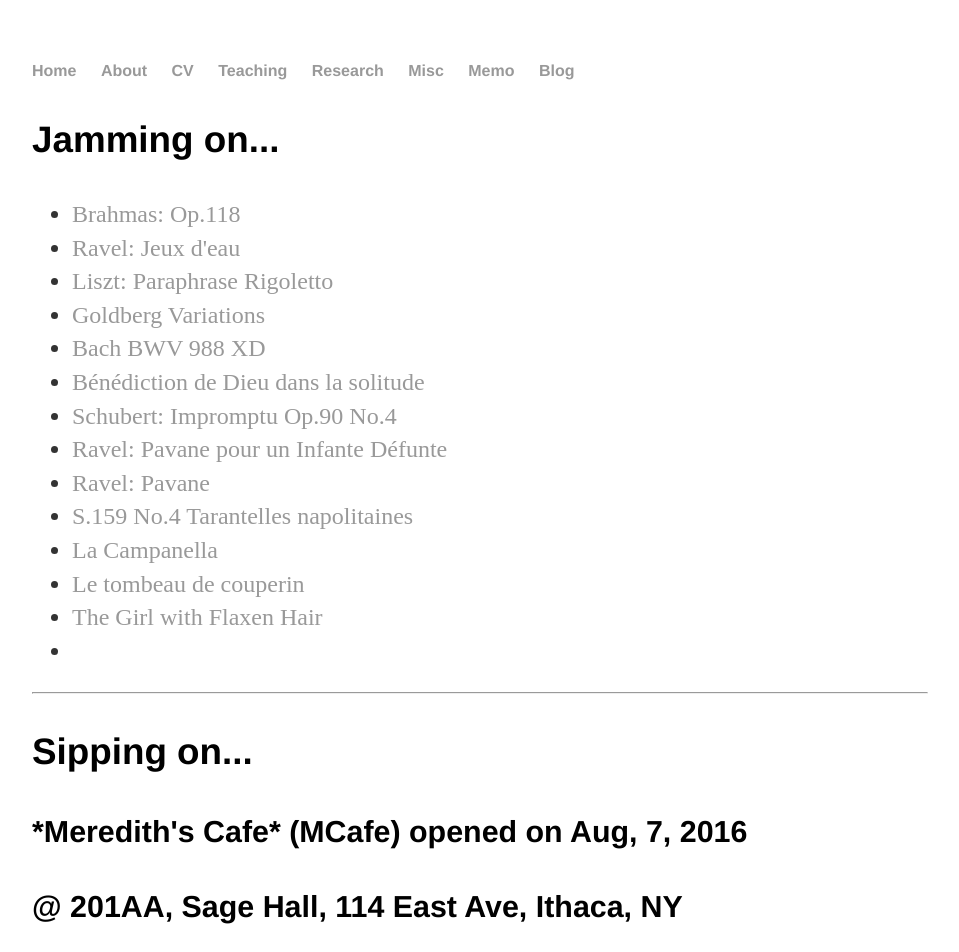
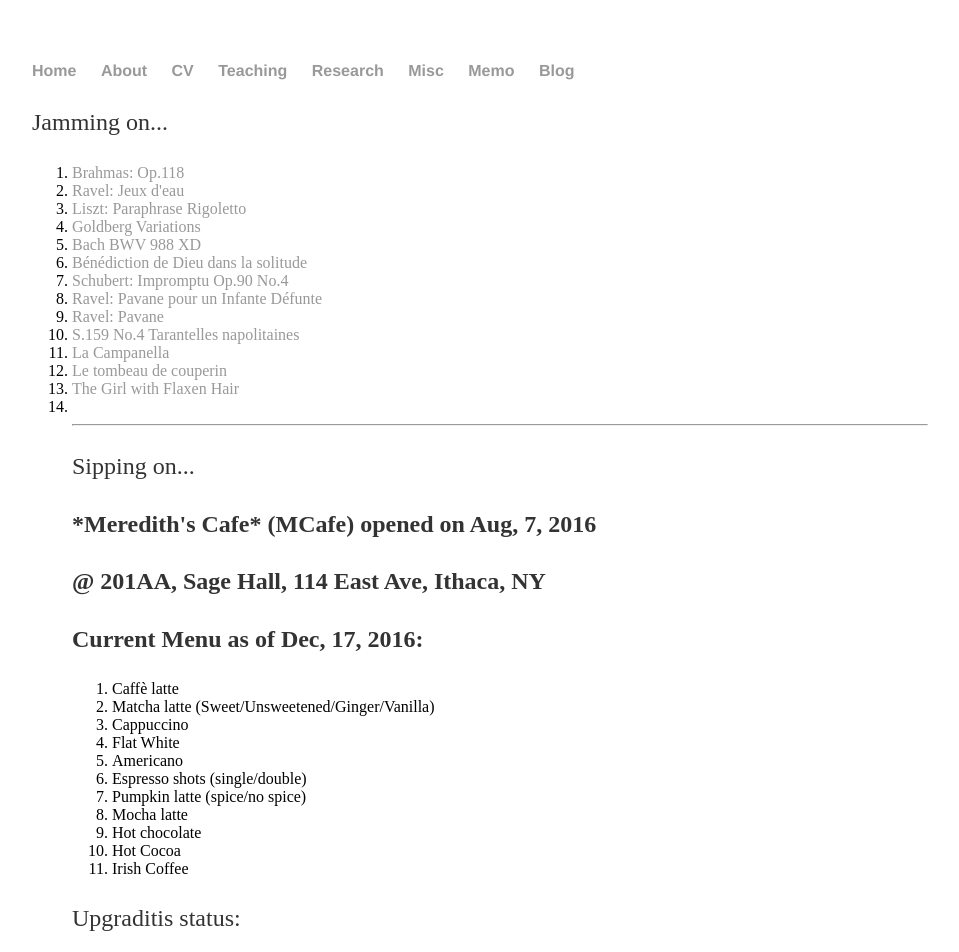
Before and after one commit to shenglih/shenglih.github.io, a Jekyll site: the page built from misc/index.html, in a window 1280 px wide. Shown: the top 952 px of the page, without its empty margins (160-1119 px from the left). Built offline with Jekyll 4.4.1, drawn with Linux system fonts in a browser that asks for light colours.

Commit message:
Update index.html

```diff
--- a/misc/index.html
+++ b/misc/index.html
@@ -3,8 +3,8 @@ layout: misc
 title: Shengli Hu, Misc
 ---
 <div class="blurb">
-	<h3> Jamming on... </h3>
-	<ul>
+	<p> Jamming on... </p>
+	<ol>
 		<li> <a href="/misc/Brahms_118.pdf">Brahmas: Op.118 </a> </li>
 		<li> <a href="/misc/Jeux_d_eau.pdf">Ravel: Jeux d'eau</a> </li>
 		<li> <a href="/misc/Rigoletto.pdf"> Liszt: Paraphrase Rigoletto</a></li>
@@ -19,13 +19,13 @@ title: Shengli Hu, Misc
 		<li> <a href="/misc/Ravel_Le_tombeau.pdf">Le tombeau de couperin</a></li>
 		<li> <a href="/misc/43039_the-girl-with-the-flaxen-hair-102e4cf5-f758-4af9-8e26-89ae80e6c09a.pdf">The Girl with Flaxen Hair</a> </li>
 		<li> </li>
-	</ul>
+	</pl>
 	<hr>
-	<h3> Sipping on... </h3>
-	<h4> <strong> *Meredith's Cafe* (MCafe) opened on Aug, 7, 2016 </strong> </h4>
-	<h4> <strong> @ 201AA, Sage Hall, 114 East Ave, Ithaca, NY </strong> </h4>
-	<h4> <strong> Current Menu as of Dec, 17, 2016:</strong> </h4>
-	<ul>
+	<p> Sipping on... </p>
+	<p> <strong> *Meredith's Cafe* (MCafe) opened on Aug, 7, 2016 </strong> </p>
+	<p> <strong> @ 201AA, Sage Hall, 114 East Ave, Ithaca, NY </strong> </p>
+	<p> <strong> Current Menu as of Dec, 17, 2016:</strong> </p>
+	<ol>
 		<li> Caffè latte </li>
 		<li> Matcha latte (Sweet/Unsweetened/Ginger/Vanilla)</li>
 		<li> Cappuccino </li>
@@ -37,24 +37,24 @@ title: Shengli Hu, Misc
 		<li> Hot chocolate </li>
 		<li> Hot Cocoa </li>
 		<li> Irish Coffee</li>
-	</ul>
-	<h4> Upgraditis status: </h4>
-	<ul>
+	</ol>
+	<p> Upgraditis status: </p>
+	<ol>
 		<li> Breville BSL 870CBXL <span style="color:orangered;">Cranberry Red</span> </li>
 		<li> Nesco Coffee Bean Roaster </li>
-	</ul>
-	<h4> thanks to...</h4>
-	<ul>
+	</ol>
+	<p> thanks to...</p>
+	<ol>
 		<li> <a href="http://coffeegeek.com"> Coffee Geek</a> </li>
 		<li> <a href="http://www.home-barista.com/"> Home Barista</a></li>
 		<li> <a href="http://homeroaster.com"> Home Roaster </a></li>
 		<li> <a href="http://www.sweetmarias.com"> Sweet Marias </a></li>
 		<li> <a href="http://morecoffee.com"> More Coffee </a></li>
-	</ul>
-	<h4> <span style="color:orangered;">Feel free to stop by for some free coffee XD </span></h4>
+	</ol>
+	<p> <span style="color:orangered;">Feel free to stop by for some free coffee XD </span></p>
 	<hr>
-	<h3> Chewing on... </h3>
-	<ul>
+	<p> Chewing on... </p>
+	<ol>
 		<li> <a href="/memo/index.html"> My Memo Page XD</a> </li>
 		<li> <a href="http://www.deeplearningbook.org/"> Deep Learning (Goodfellow et al.) </a> </li>
 		<li> <a href="http://deeplearning.stanford.edu/tutorial/"> Deep Learning Tutorial </a>, and <a href="http://deeplearning.stanford.edu/wiki/index.php/UFLDL_Tutorial"> an older version</a></li>
@@ -62,5 +62,5 @@ title: Shengli Hu, Misc
 		<li> <a href="http://neuralnetworksanddeeplearning.com"> Michael Nielsen's NNDP chapters</a></li>
 		<li> <a href="http://www.gaussianprocess.org/gpml/"> GPML</a></li>
 		<li> <a href="https://webdocs.cs.ualberta.ca/~sutton/book/bookdraft2016sep.pdf">Sutton & Barton: Reinforcement Learning An Introduction</li>
-	</ul>
+	</ol>
 </div><!-- /.blurb -->
```
